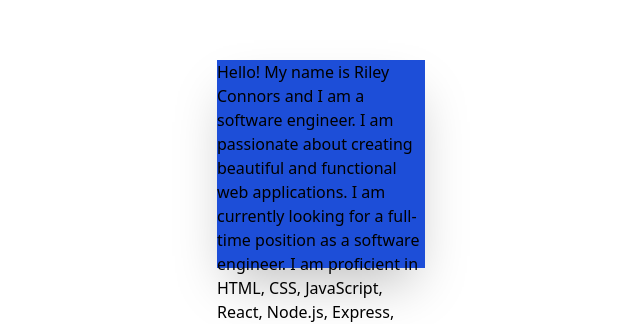
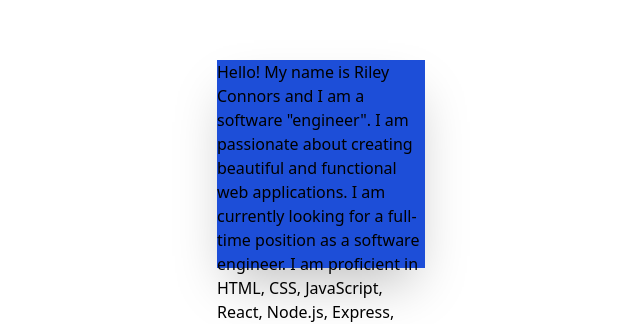
Before and after one commit to rilesc555/rilesc555.github.io, a website: page build/index.html in a window 1280 px wide. Shown: the part 236-560 px from the top of the page, 319-959 px from the left. Drawn offline with Linux system fonts and the light colour scheme.

Commit message:
testing workflow

```diff
--- a/build/index.html
+++ b/build/index.html
@@ -10,7 +10,7 @@
 
 <body class="min-h-screen grid place-content-center bg-gradient-">
   <div class="bg-blue-700 h-52 w-52 shadow-2xl">
-  Hello! My name is Riley Connors and I am a software engineer. I am passionate about creating beautiful and functional web applications. I am currently looking for a full-time position as a software engineer. I am proficient in HTML, CSS, JavaScript, React, Node.js, Express, and MongoDB. I am also familiar with Python, Java, and C++. I am a quick learner and I am always looking to expand my skill set. I am a team player and I am always looking to collaborate with others. I am excited to work with you and help you bring your ideas to life. Please feel free to reach out to me at
+  Hello! My name is Riley Connors and I am a software "engineer". I am passionate about creating beautiful and functional web applications. I am currently looking for a full-time position as a software engineer. I am proficient in HTML, CSS, JavaScript, React, Node.js, Express, and MongoDB. I am also familiar with Python, Java, and C++. I am a quick learner and I am always looking to expand my skill set. I am a team player and I am always looking to collaborate with others. I am excited to work with you and help you bring your ideas to life. Please feel free to reach out to me at
   </div>
 </body>
 </html>
```
